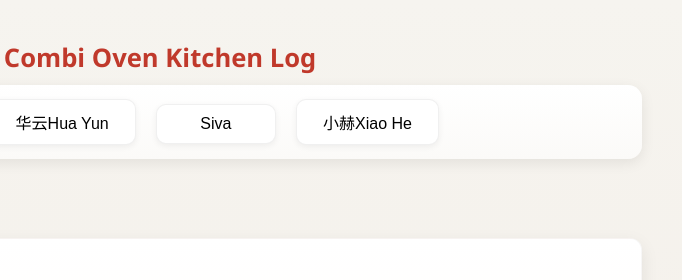
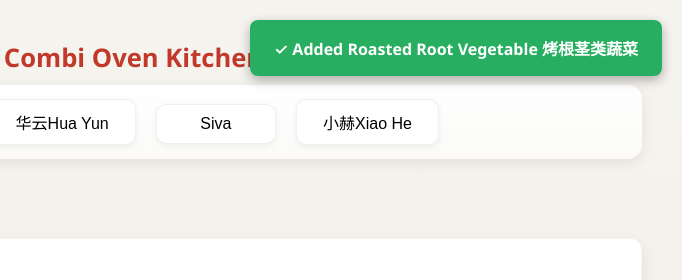
Before and after one commit to Detectiveplati/kitchentemplog, a website: page departments/combioven.html in a window 1280 px wide. Both pictures are taken after a click on the element "Roasted Root Vegetable 烤根茎类蔬菜". Shown: the top 280 px of the page, 598-1280 px from the left. Drawn offline with Linux system fonts and the light colour scheme; no server answers.

Commit message:
Update assets

```diff
--- a/app.js
+++ b/app.js
@@ -32,9 +32,22 @@
 // ============================================================
 // COOK MANAGEMENT (no data layer calls here - UI only)
 // ============================================================
+function showToast(message, type = 'success') {
+  const toast = document.createElement('div');
+  toast.className = `toast ${type}`;
+  toast.textContent = message;
+  document.body.appendChild(toast);
+
+  setTimeout(() => {
+    toast.style.opacity = '0';
+    toast.style.transform = 'translateX(400px)';
+    setTimeout(() => toast.remove(), 300);
+  }, 3000);
+}
 
 function addNewCook(food) {
   if (!currentStaff) {
+    showToast("Please select a staff member first!", "error");
     alert("Please select a staff member (Alice, Bob, or Charlie) first.");
     return;
   }
@@ -51,6 +64,7 @@
     timerRunning: false
   });
   renderActiveCooks();
+  showToast(`✓ Added ${food}`);
   statusEl.textContent = `已添加 Added ${food} by ${currentStaff} — 按开始做好准备 press Start when ready.`;
 }
 
@@ -98,6 +112,7 @@
   cook.timerRunning = true;
   renderActiveCooks();
   startGlobalTimer();
+  showToast(`🔥 Started cooking: ${cook.food}`);
 }
 
 function endCook(id) {
--- a/styles.css
+++ b/styles.css
@@ -9,6 +9,36 @@
   --steel: #bfc8cc;
   --shadow: rgba(0,0,0,0.08);
   --btn-text: #ffffff;
+}
+
+.toast {
+  position: fixed;
+  top: 20px;
+  right: 20px;
+  background: var(--success);
+  color: white;
+  padding: 16px 24px;
+  border-radius: 8px;
+  box-shadow: 0 4px 12px rgba(0,0,0,0.3);
+  font-size: 16px;
+  font-weight: 600;
+  z-index: 10000;
+  animation: slideIn 0.3s ease-out;
+}
+
+.toast.error {
+  background: var(--accent);
+}
+
+@keyframes slideIn {
+  from {
+    transform: translateX(400px);
+    opacity: 0;
+  }
+  to {
+    transform: translateX(0);
+    opacity: 1;
+  }
 }
 
 body {
```
Also changed, not shown: departments/archive/combioven-bluetooth.html (renamed from departments/combioven-bluetooth.html).
